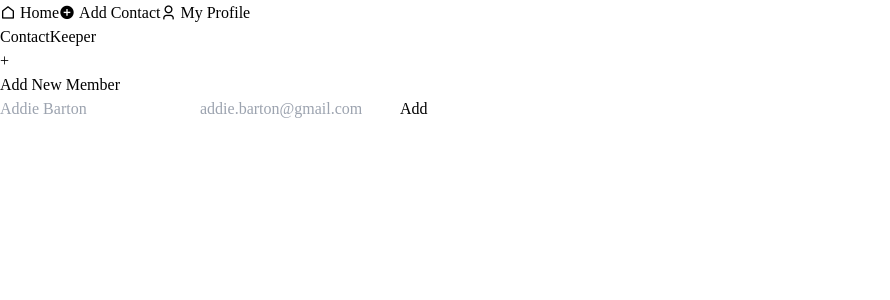
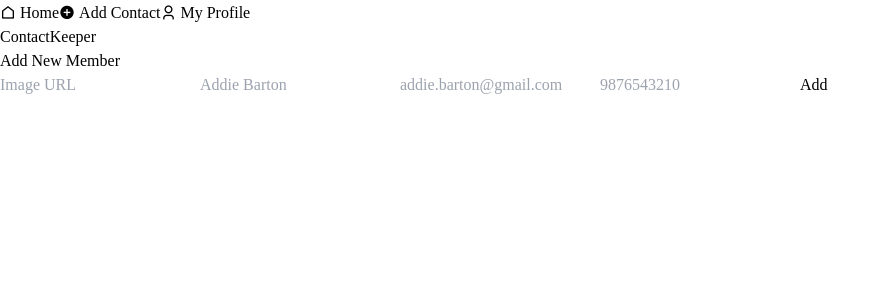
Before and after one commit to Prathammeena1/contact-management-app, a React (Vite) app: page /addContact in a window 1280 px wide. Shown: the top 300 px of the page, without its empty margins (0-890 px from the left). Built offline with nearby package versions, Linux system fonts and the light colour scheme.

Commit message:
add contact page done !

```diff
--- a/package.json
+++ b/package.json
@@ -10,8 +10,10 @@
     "preview": "vite preview"
   },
   "dependencies": {
+    "@reduxjs/toolkit": "^2.2.5",
     "react": "^18.2.0",
     "react-dom": "^18.2.0",
+    "react-redux": "^9.1.2",
     "react-router-dom": "^6.23.1"
   },
   "devDependencies": {
--- a/src/components/AddContact.jsx
+++ b/src/components/AddContact.jsx
@@ -1,31 +1,73 @@
-import React from "react";
+import React, { useEffect, useRef, useState } from "react";
+import { useDispatch, useSelector } from "react-redux";
+import { load, addNewContact } from "../store/reducers/contactAction";
 
 const AddContact = () => {
+  const dispatch = useDispatch();
+  const [name, setname] = useState("");
+  const [email, setemail] = useState("");
+  const [number, setnumber] = useState("");
+  const [image, setimage] = useState("");
+
+  const submitHandler = (e) => {
+    e.preventDefault();
+    const obj = {
+      name,
+      email,
+      number,
+      image,
+    };
+    // console.log(obj)
+    dispatch(addNewContact(obj));
+  };
+
   return (
     <div className="bg-white rounded-lg w-full overflow-auto p-6 right">
       <div className="flex justify-between items-center mb-6 w-full px-1">
         <div className="logo text-3xl font-bold">ContactKeeper</div>
       </div>
       <div className="h-[75vh] w-full flex justify-center items-center">
-        <div className="col-span-1 min-w-[30vw] min-h-[25vw] flex flex-col items-center justify-center border-dashed border-2 border-gray-300 rounded-lg p-4">
-          <div className="w-24 h-24 bg-gray-200 rounded-full flex items-center justify-center mb-4">
-            <span className="text-gray-400 text-6xl">+</span>
-          </div>
+        <form
+          onSubmit={submitHandler}
+          className="col-span-1 min-w-[30vw] min-h-[25vw] flex flex-col items-center justify-center border-dashed border-2 border-gray-300 rounded-lg p-4"
+        >
           <p className="text-xl font-semibold">Add New Member</p>
           <input
+            required
+            onChange={(e) => setimage(e.target.value)}
+            name="image"
+            type="url"
+            placeholder="Image URL"
+            className="border rounded px-4 py-2 mt-2 w-full text-center"
+          />
+          <input
+            required
+            onChange={(e) => setname(e.target.value)}
+            name="name"
             type="text"
             placeholder="Addie Barton"
             className="border rounded px-4 py-2 mt-2 w-full text-center"
           />
           <input
+            required
+            onChange={(e) => setemail(e.target.value)}
+            name="email"
             type="email"
             placeholder="addie.barton@gmail.com"
+            className="border rounded px-4 py-2 mt-2 w-full text-center"
+          />
+          <input
+            required
+            onChange={(e) => setnumber(Number(e.target.value))}
+            name="number"
+            type="number"
+            placeholder="9876543210"
             className="border rounded px-4 py-2 mt-2 w-full text-center"
           />
           <button className="bg-blue-500 text-white px-4 py-2 mt-4 rounded">
             Add
           </button>
-        </div>
+        </form>
       </div>
     </div>
   );
--- a/src/index.css
+++ b/src/index.css
@@ -2,13 +2,24 @@
 @tailwind components;
 @tailwind utilities;
 
-*{
-    margin: 0;
-    padding: 0;
-    box-sizing: border-box;
-    font-family: montserrat;
+* {
+  margin: 0;
+  padding: 0;
+  box-sizing: border-box;
+  font-family: montserrat;
 }
 
-.right::-webkit-scrollbar{
-    display: none;
+.right::-webkit-scrollbar {
+  display: none;
 }
+
+input[type="number"]::-webkit-outer-spin-button,
+input[type="number"]::-webkit-inner-spin-button {
+  -webkit-appearance: none;
+  margin: 0;
+}
+
+/* For Firefox */
+input[type="number"] {
+  -moz-appearance: textfield;
+}
--- a/src/main.jsx
+++ b/src/main.jsx
@@ -3,9 +3,13 @@ import ReactDOM from "react-dom/client";
 import App from "./App.jsx";
 import "./index.css";
 import { BrowserRouter } from "react-router-dom";
+import { Provider } from "react-redux";
+import { store } from "./store/store.jsx";
 
 ReactDOM.createRoot(document.getElementById("root")).render(
-  <BrowserRouter>
-    <App />
-  </BrowserRouter>
+  <Provider store={store}>
+    <BrowserRouter>
+      <App />
+    </BrowserRouter>
+  </Provider>
 );
--- /dev/null
+++ b/src/store/reducers/contactAction.jsx
@@ -0,0 +1,10 @@
+import { load, setContact } from "../slice/contactSlice";
+
+export {load} from "../slice/contactSlice";
+
+
+export const addNewContact = (obj)=> (dispatch,getState)=>{
+    const state = getState().contactSlice
+    dispatch(setContact(obj));
+    dispatch(load())
+}
--- /dev/null
+++ b/src/store/slice/contactSlice.jsx
@@ -0,0 +1,25 @@
+import { createSlice } from '@reduxjs/toolkit'
+import { useDispatch } from 'react-redux';
+import { json } from 'react-router-dom';
+
+const initialState = {
+  value: JSON.parse(localStorage.getItem('contacts')) || [],
+}
+
+export const contactSlice = createSlice({
+  name: 'contacts',
+  initialState,
+  reducers: {
+    load: (state,action)=>{
+        state.value = JSON.parse(localStorage.getItem('contacts')) || [];
+    },
+    setContact: (state, action) => {
+      localStorage.setItem('contacts', JSON.stringify([...state.value, action.payload]));
+      console.log(state.value);
+    }
+  },
+})
+
+
+export default contactSlice.reducer
+export const {load,setContact} = contactSlice.actions
--- /dev/null
+++ b/src/store/store.jsx
@@ -0,0 +1,8 @@
+import { configureStore } from '@reduxjs/toolkit'
+import contactSlice from './slice/contactSlice'
+
+export const store = configureStore({
+  reducer: {
+    contactSlice
+  },
+})
```
Also changed, not shown: 1 other file (tests, documents, lock files or other folders).
